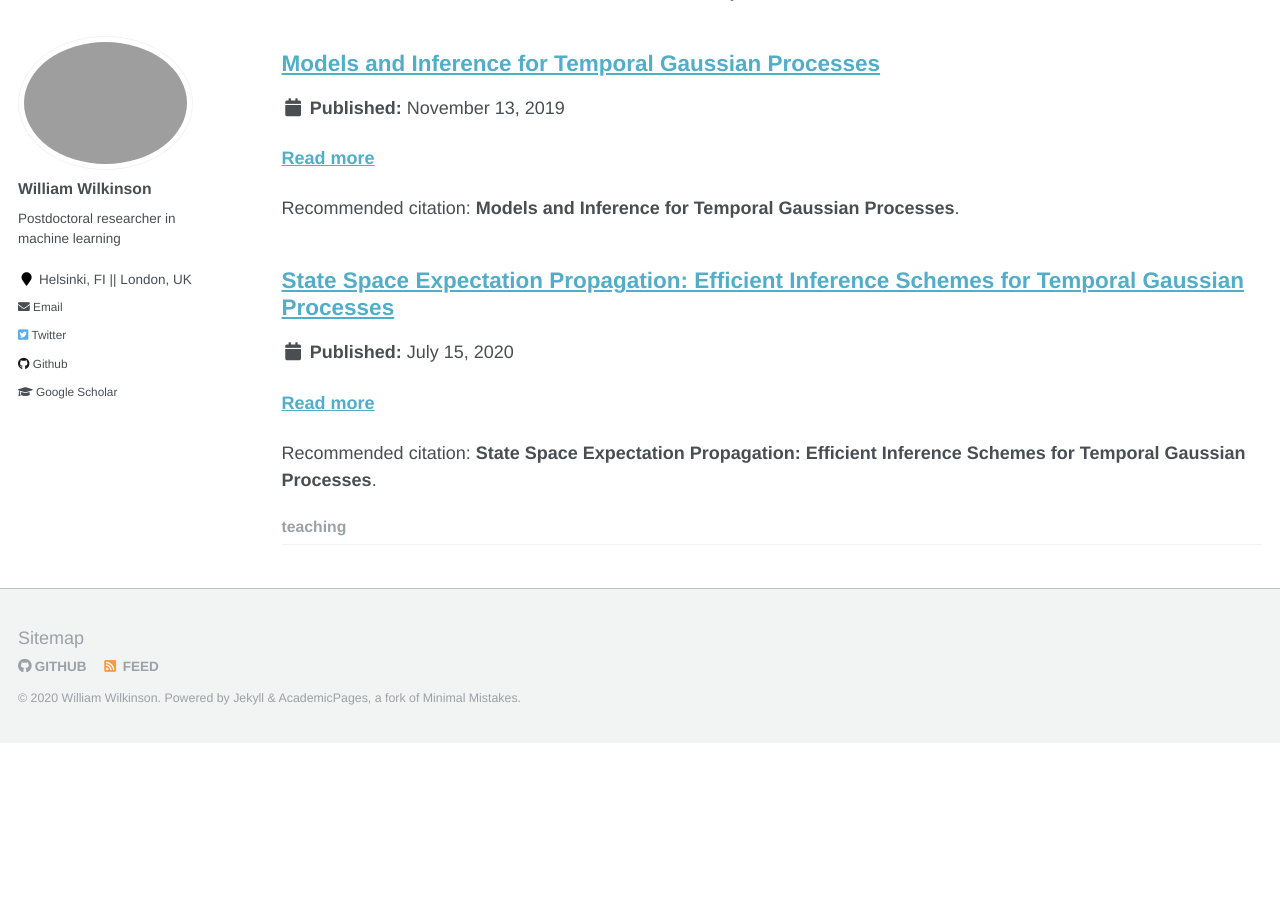
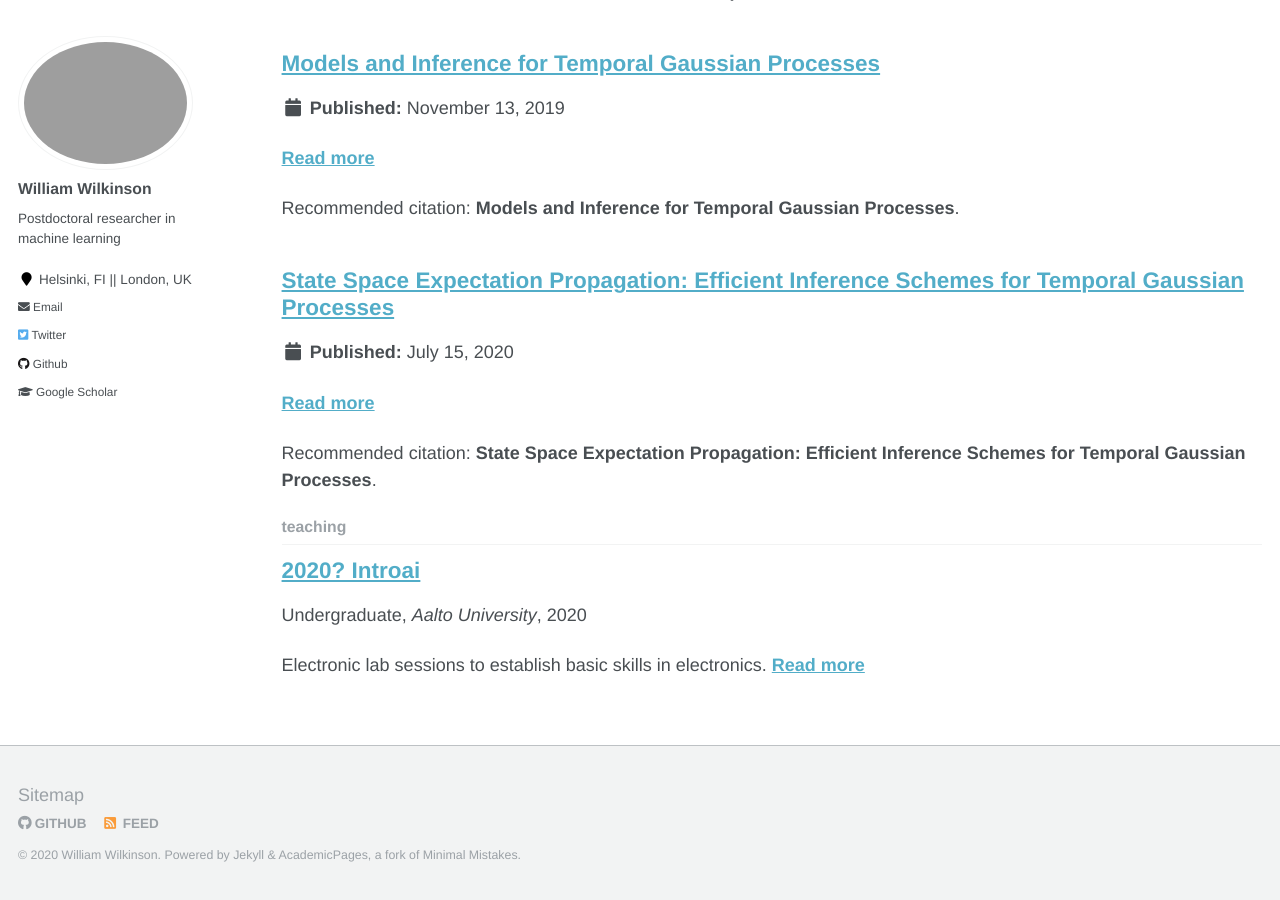
Before and after one commit to wil-j-wil/wil-j-wil2.github.io, a Jekyll site: the page built from _pages/collection-archive.html, in a window 1280 px wide and 900 px high, scrolled down 2916 px. Built offline with Jekyll 4.4.1, drawn with Linux system fonts in a browser that asks for light colours; before the commit the page ends 3659 px from its top, so only the background shows below that.

Commit message:
update teaching

```diff
--- /dev/null
+++ b/_teaching/2020?-introai.md
@@ -0,0 +1,13 @@
+---
+module: "Introduction to Artificial Intelligence"
+collection: teaching
+role: "Senior"
+venue: "Aalto University"
+years:
+ - "2020"
+programme: "Computer Science"
+type: "Undergraduate"
+permalink: /teaching/2018-2019-senior-1
+---
+
+Electronic lab sessions to establish basic skills in electronics.
```
Also changed, not shown: _pages/teaching.md (+11 -11 lines).
